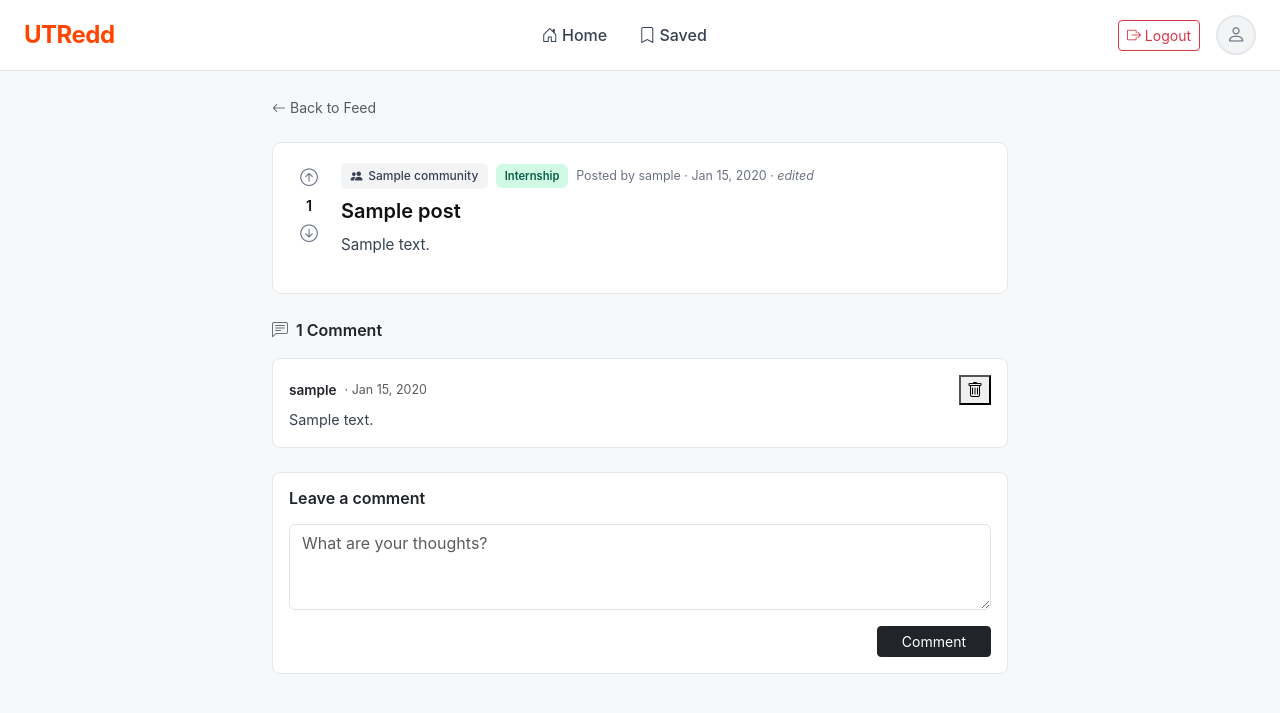
After one commit to Devin2033/CSCI3340FinalProject, a Django app: page /post/1/ in a window 1280 px wide. The commit adds this page. Shown: the top 713 px of the page. Run offline with Django 5.2, Linux system fonts and the light colour scheme; a user stored in the database is signed in; tables that the repository leaves empty hold one stand-in row (values such as "Sample post").

Commit message:
post detail page and comments

```diff
--- /dev/null
+++ b/socialApp/socialAppApp/templates/socialAppApp/post_detail.html
@@ -0,0 +1,141 @@
+{% load static %}
+<!DOCTYPE html>
+<html lang="en">
+<head>
+    <meta charset="UTF-8">
+    <meta name="viewport" content="width=device-width, initial-scale=1.0">
+    <title>{{ post.title }} · UTRedd</title>
+    <link href="https://cdn.jsdelivr.net/npm/bootstrap@5.3.2/dist/css/bootstrap.min.css" rel="stylesheet">
+    <link rel="stylesheet" href="https://cdn.jsdelivr.net/npm/bootstrap-icons@1.11.2/font/bootstrap-icons.css">
+    <link rel="stylesheet" href="{% static 'socialAppApp/styles.css' %}">
+</head>
+<body>
+
+    <!-- Navbar -->
+    <nav class="navbar navbar-expand-lg bg-white border-bottom sticky-top">
+        <div class="container-fluid px-4">
+            <a class="navbar-brand fw-bold brand-text" href="{% url 'homepage' %}">UTRedd</a>
+
+            <button class="navbar-toggler" type="button" data-bs-toggle="collapse" data-bs-target="#mainNav">
+                <span class="navbar-toggler-icon"></span>
+            </button>
+
+            <div class="collapse navbar-collapse" id="mainNav">
+                <ul class="navbar-nav mx-auto mb-2 mb-lg-0">
+                    <li class="nav-item">
+                        <a class="nav-link" href="{% url 'homepage' %}"><i class="bi bi-house-door"></i> Home</a>
+                    </li>
+                    <li class="nav-item">
+                        <a class="nav-link" href="{% url 'saved_posts' %}"><i class="bi bi-bookmark"></i> Saved</a>
+                    </li>
+                </ul>
+
+                <div class="d-flex align-items-center gap-3">
+                    <a href="{% url 'logout' %}" class="btn btn-outline-danger btn-sm">
+                        <i class="bi bi-box-arrow-right"></i> Logout
+                    </a>
+                    <a href="{% url 'profile' %}" class="profile-link d-flex align-items-center justify-content-center"
+                       style="width:40px;height:40px;border-radius:50%;border:2px solid #e5e7eb;background:#f3f4f6;">
+                        <i class="bi bi-person" style="font-size:1.2rem;color:#6b7280;"></i>
+                    </a>
+                </div>
+            </div>
+        </div>
+    </nav>
+
+    <!-- Main Content -->
+    <div class="container py-4" style="max-width: 760px;">
+
+        <a href="{% url 'homepage' %}" class="d-inline-flex align-items-center gap-1 text-muted mb-4 text-decoration-none"
+           style="font-size:0.875rem;">
+            <i class="bi bi-arrow-left"></i> Back to Feed
+        </a>
+
+        <!-- Post Card -->
+        <div class="post-card mb-4">
+            <div class="vote-col">
+                <button class="vote-btn upvote"><i class="bi bi-arrow-up-circle"></i></button>
+                <span class="vote-count">{{ post.votes }}</span>
+                <button class="vote-btn downvote"><i class="bi bi-arrow-down-circle"></i></button>
+            </div>
+            <div class="post-content">
+                <div class="post-meta">
+                    <span class="community-badge">
+                        <i class="bi bi-people-fill"></i> {{ post.community.name }}
+                    </span>
+                    <span class="category-badge cat-{{ post.category }}">{{ post.get_category_display }}</span>
+                    <span class="post-author">Posted by {{ post.author.username }} · {{ post.created_at|date:"M d, Y" }}{% if post.edited_at %} · <em>edited</em>{% endif %}</span>
+                </div>
+                <div class="post-title" style="font-size:1.25rem;">{{ post.title }}</div>
+                <p class="mt-2" style="font-size:0.95rem;color:#374151;line-height:1.6;">{{ post.body }}</p>
+            </div>
+        </div>
+
+        <!-- Comments Section -->
+        <div class="mb-3 d-flex align-items-center gap-2">
+            <i class="bi bi-chat-left-text" style="color:#6b7280;"></i>
+            <span class="fw-semibold">{{ comments.count }} Comment{{ comments.count|pluralize }}</span>
+        </div>
+
+        {% for comment in comments %}
+            <div class="bg-white border rounded-3 p-3 mb-2" id="comment-{{ comment.pk }}" style="border-color:#e5e7eb !important;">
+                <div class="d-flex align-items-center gap-2 mb-1">
+                    <span class="fw-semibold" style="font-size:0.85rem;">{{ comment.author.username }}</span>
+                    <span class="text-muted" style="font-size:0.78rem;">· {{ comment.created_at|date:"M d, Y" }}</span>
+                    {% if comment.author == request.user %}
+                        <button class="delete-comment-btn ms-auto" data-comment-id="{{ comment.pk }}">
+                            <i class="bi bi-trash"></i>
+                        </button>
+                    {% endif %}
+                </div>
+                <p class="mb-0" style="font-size:0.9rem;color:#374151;">{{ comment.body }}</p>
+            </div>
+        {% empty %}
+            <p class="text-muted" style="font-size:0.9rem;">No comments yet. Be the first!</p>
+        {% endfor %}
+
+        <!-- Add Comment Form -->
+        <div class="bg-white border rounded-3 p-3 mt-4" style="border-color:#e5e7eb !important;">
+            <h6 class="fw-semibold mb-3">Leave a comment</h6>
+            <form method="POST" action="{% url 'add_comment' post.pk %}">
+                {% csrf_token %}
+                <div class="mb-3">
+                    <textarea name="body" class="form-control" rows="3"
+                              placeholder="What are your thoughts?" required></textarea>
+                </div>
+                <div class="d-flex justify-content-end">
+                    <button type="submit" class="btn btn-dark btn-sm px-4">Comment</button>
+                </div>
+            </form>
+        </div>
+
+    </div>
+
+    <script src="https://cdn.jsdelivr.net/npm/bootstrap@5.3.2/dist/js/bootstrap.bundle.min.js"></script>
+    <script>
+        function getCsrfToken() {
+            const match = document.cookie.match(/csrftoken=([^;]+)/);
+            return match ? match[1] : '';
+        }
+
+        document.querySelectorAll('.delete-comment-btn').forEach(btn => {
+            btn.addEventListener('click', async () => {
+                const id  = btn.dataset.commentId;
+                const res = await fetch(`/comment/${id}/delete/`, {
+                    method: 'POST',
+                    headers: { 'X-CSRFToken': getCsrfToken() },
+                });
+                if (res.ok) {
+                    document.getElementById(`comment-${id}`).remove();
+                    const counter = document.querySelector('.fw-semibold');
+                    const match   = counter.textContent.match(/\d+/);
+                    if (match) {
+                        const n = parseInt(match[0]) - 1;
+                        counter.textContent = `${n} Comment${n !== 1 ? 's' : ''}`;
+                    }
+                }
+            });
+        });
+    </script>
+</body>
+</html>
--- a/socialApp/socialAppApp/templates/socialAppApp/saved_posts.html
+++ b/socialApp/socialAppApp/templates/socialAppApp/saved_posts.html
@@ -64,9 +64,12 @@
                             <span class="category-badge cat-{{ post.category }}">{{ post.get_category_display }}</span>
                             <span class="post-author">Posted by {{ post.author.username }} · {{ post.created_at|date:"M d, Y" }}</span>
                         </div>
-                        <div class="post-title">{{ post.title }}</div>
+                        <a href="{% url 'post_detail' post.pk %}" class="post-title-link d-block mb-1">{{ post.title }}</a>
                         <div class="post-excerpt">{{ post.body|truncatechars:180 }}</div>
                         <div class="post-footer">
+                            <a href="{% url 'post_detail' post.pk %}" class="post-action text-decoration-none">
+                                <i class="bi bi-chat-left-text"></i> Comments
+                            </a>
                             <button class="post-action unsave-btn" data-post-id="{{ post.pk }}">
                                 <i class="bi bi-bookmark-x"></i> Unsave
                             </button>
--- a/socialApp/socialAppApp/urls.py
+++ b/socialApp/socialAppApp/urls.py
@@ -15,4 +15,7 @@ urlpatterns = [
     path('profile/edit/', views.edit_profile, name='edit_profile'),
     path('profile/courses/add/', views.add_course, name='add_course'),
     path('profile/courses/<int:course_id>/remove/', views.remove_course, name='remove_course'),
+    path('post/<int:post_id>/', views.post_detail, name='post_detail'),
+    path('post/<int:post_id>/comment/', views.add_comment, name='add_comment'),
+    path('comment/<int:comment_id>/delete/', views.delete_comment, name='delete_comment'),
 ]
--- a/socialApp/socialAppApp/views.py
+++ b/socialApp/socialAppApp/views.py
@@ -4,12 +4,12 @@ from django.contrib.auth.models import User
 from django.contrib.auth.decorators import login_required
 from django.contrib import messages
 from django.core.cache import cache
-from django.db.models import Sum
+from django.db.models import Count, Sum
 from django.contrib.auth import update_session_auth_hash
 from django.http import JsonResponse
 import requests
 
-from .models import Community, Post, SavedPost, PostVote, UserProfile, RegisteredCourse
+from .models import Community, Post, SavedPost, PostVote, Comment, UserProfile, RegisteredCourse
 
 
 _FALLBACK_QUOTE = (
@@ -39,7 +39,10 @@ def _get_quote():
 def homepage(request):
     quote, author = _get_quote()
 
-    posts = Post.objects.select_related('author', 'community').order_by('-created_at')
+    posts = (Post.objects
+             .select_related('author', 'community')
+             .annotate(comment_count=Count('comments'))
+             .order_by('-created_at'))
 
     saved_ids  = set(SavedPost.objects.filter(user=request.user).values_list('post_id', flat=True))
     user_votes = {v.post_id: v.value for v in PostVote.objects.filter(user=request.user)}
@@ -57,7 +60,8 @@ def homepage(request):
             'title':         p.title,
             'excerpt':       p.body,
             'votes':         p.votes,
-            'comments':      0,
+            'comments':      p.comment_count,
+            'detailUrl':     f'/post/{p.pk}/',
             'saved':         p.pk in saved_ids,
             'voted':         user_votes.get(p.pk),
         }
@@ -228,16 +232,19 @@ def profile_view(request):
     posts = (Post.objects
              .filter(author=request.user)
              .select_related('community')
+             .annotate(comment_count=Count('comments'))
              .order_by('-created_at'))
 
-    total_votes = posts.aggregate(total=Sum('votes'))['total'] or 0
-    courses     = RegisteredCourse.objects.filter(user=request.user)
+    total_votes    = posts.aggregate(total=Sum('votes'))['total'] or 0
+    total_comments = Comment.objects.filter(author=request.user).count()
+    courses        = RegisteredCourse.objects.filter(user=request.user)
 
     return render(request, 'socialAppApp/profile.html', {
-        'profile':     profile,
-        'posts':       posts,
-        'total_votes': total_votes,
-        'courses':     courses,
+        'profile':        profile,
+        'posts':          posts,
+        'total_votes':    total_votes,
+        'total_comments': total_comments,
+        'courses':        courses,
     })
 
 
@@ -316,3 +323,33 @@ def remove_course(request, course_id):
     course = get_object_or_404(RegisteredCourse, pk=course_id, user=request.user)
     course.delete()
     return JsonResponse({'deleted': True})
+
+
+@login_required(login_url='login')
+def post_detail(request, post_id):
+    post     = get_object_or_404(Post, pk=post_id)
+    comments = post.comments.select_related('author').order_by('created_at')
+    return render(request, 'socialAppApp/post_detail.html', {
+        'post':     post,
+        'comments': comments,
+    })
+
+
+@login_required(login_url='login')
+def add_comment(request, post_id):
+    if request.method != 'POST':
+        return redirect('post_detail', post_id=post_id)
+    post = get_object_or_404(Post, pk=post_id)
+    body = request.POST.get('body', '').strip()
+    if body:
+        Comment.objects.create(body=body, author=request.user, post=post)
+    return redirect('post_detail', post_id=post_id)
+
+
+@login_required(login_url='login')
+def delete_comment(request, comment_id):
+    if request.method != 'POST':
+        return JsonResponse({'error': 'POST required'}, status=405)
+    comment = get_object_or_404(Comment, pk=comment_id, author=request.user)
+    comment.delete()
+    return JsonResponse({'deleted': True})
```
Also changed, not shown: socialApp/socialAppApp/models.py (+12 -0 lines), socialApp/socialAppApp/static/socialAppApp/script.js (+6 -3 lines), socialApp/socialAppApp/templates/socialAppApp/profile.html (+14 -3 lines), socialApp/socialAppApp/migrations/0004_comment.py (added).
